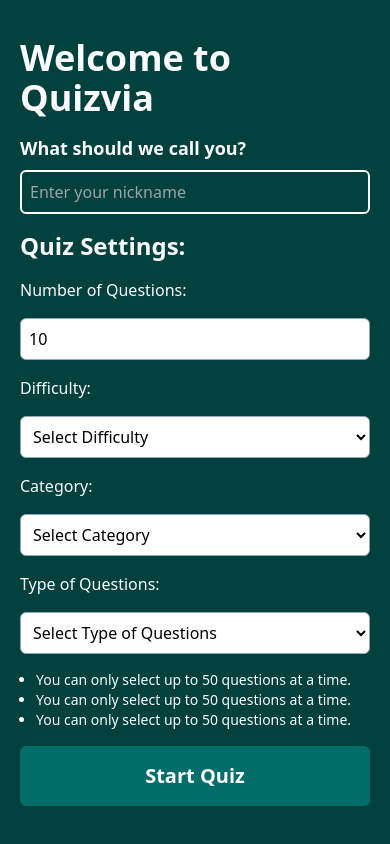
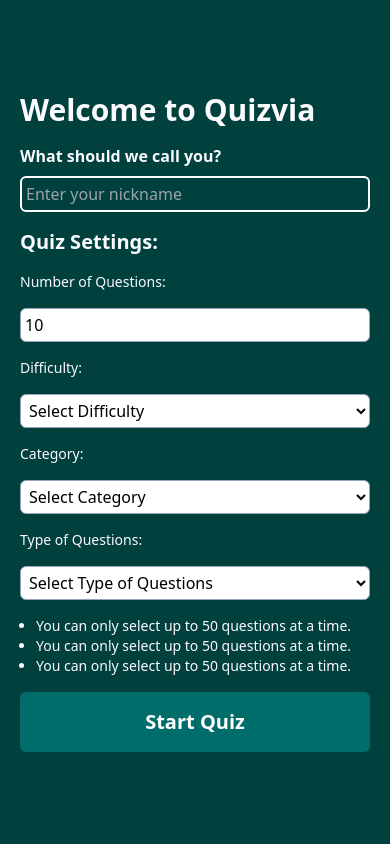
Before and after one commit to Loydie16/Quizvia, a React (Vite) app: page / in a window 390 px wide. Built offline with nearby package versions, Linux system fonts and the light colour scheme.

Commit message:
fix result page

```diff
--- a/index.html
+++ b/index.html
@@ -4,7 +4,7 @@
     <meta charset="UTF-8" />
     <link rel="icon" type="image/svg+xml" href="/vite.svg" />
     <meta name="viewport" content="width=device-width, initial-scale=1.0" />
-    <title>Quiz App</title>
+    <title>Quizvia</title>
   </head>
   <body>
     <div id="root"></div>
--- a/package.json
+++ b/package.json
@@ -16,6 +16,7 @@
     "@fortawesome/free-solid-svg-icons": "^6.5.2",
     "@fortawesome/react-fontawesome": "^0.2.0",
     "axios": "^1.7.2",
+    "prop-types": "^15.8.1",
     "react": "^18.2.0",
     "react-countdown-circle-timer": "^3.2.1",
     "react-dom": "^18.2.0",
--- a/src/HomePage.jsx
+++ b/src/HomePage.jsx
@@ -1,25 +1,26 @@
 import { FaFacebook, FaFacebookMessenger, FaGithub } from "react-icons/fa6";
-import { useState, useEffect } from "react";
+import { useState, useEffect, useContext } from "react";
 import { useNavigate } from "react-router-dom";
+import QuizContext from "./QuizContext";
 
 function HomePage() {
-  const [value, setValue] = useState("");
-  const [numQuestions, setNumQuestions] = useState(10);
-  const [difficulty, setDifficulty] = useState("");
-  const [category, setCategory] = useState("");
-  const [type, setType] = useState("");
+  const [name, setName] = useState("");
+  const { numQuestions, setNumQuestions, difficulty, setDifficulty, category, setCategory, type, setType } =
+    useContext(QuizContext);
   const navigate = useNavigate();
 
+
+
   useEffect(() => {
-    const storedValue = localStorage.getItem("name");
-    if (storedValue) {
-      setValue(storedValue);
+    const storedName = localStorage.getItem("name");
+    if (storedName) {
+      setName(storedName);
     }
   }, []);
 
   const handleSubmit = (e) => {
     e.preventDefault(); // Prevent the default form submission
-    localStorage.setItem("name", value);
+    localStorage.setItem("name", name);
     navigate("/questions", {
       state: {
         numQuestions,
@@ -29,6 +30,8 @@
       },
     }); // Navigate to the questions page with state
   };
+
+
 
   return (
     <>
@@ -74,36 +77,36 @@
           </div>
         </div>
 
-        <div className="flex flex-col justify-center size-full bg-[#00403d] p-5 md:p-20">
+        <div className="flex flex-col justify-center size-full bg-[#00403d] p-5  md:p-20">
           <form onSubmit={handleSubmit}>
             <div className="flex flex-col gap-8 xs:gap-4 place-content-center">
-              <span className="font-bold 2xl:text-6xl md:text-4xl text-4xl text-custom-gray">
+              <span className="font-bold 2xl:text-6xl md:text-4xl text-3xl text-custom-gray">
                 Welcome to Quizvia
               </span>
               <div className="flex flex-col gap-2">
-                <span className="text-lg text-custom-gray font-semibold ">
+                <span className="text-md lg:text-xl text-custom-gray font-semibold ">
                   What should we call you?
                 </span>
                 <input
-                  className="border-2 border-white  rounded-md p-2 text-white bg-transparent outline-none "
-                  value={value}
-                  onChange={(e) => setValue(e.target.value)}
+                  className="border-2 border-white  rounded-md p-1 md:p-2 text-white bg-transparent outline-none font-thin "
+                  value={name}
+                  onChange={(e) => setName(e.target.value)}
                   type="text"
                   placeholder="Enter your nickname"
+                  maxLength={8}
                   required
-
                 />
               </div>
 
               <div className="flex flex-col gap-4">
-                <span className="font-bold text-2xl text-custom-gray">
+                <span className="font-bold text-xl lg:text-2xl text-custom-gray">
                   Quiz Settings:
                 </span>
-                <span className="text-md text-custom-gray">
+                <span className="text-sm md:text-lg text-custom-gray">
                   Number of Questions:
                 </span>
                 <input
-                  className="border border-slate-400 bg-white rounded-md p-2  text-black "
+                  className="border border-slate-400 bg-white rounded-md p-1 md:p-2 text-black "
                   type="number"
                   placeholder="Enter the number of questions"
                   max={50}
@@ -113,9 +116,11 @@
                   onChange={(e) => setNumQuestions(e.target.value)}
                 />
 
-                <span className="text-md text-custom-gray">Difficulty:</span>
+                <span className="text-sm md:text-lg text-custom-gray">
+                  Difficulty:
+                </span>
                 <select
-                  className="border border-slate-400 bg-white rounded-md p-2 text-black hover:cursor-pointer"
+                  className="border border-slate-400 bg-white rounded-md p-1 md:p-2 text-black hover:cursor-pointer"
                   required
                   value={difficulty}
                   onChange={(e) => setDifficulty(e.target.value)}
@@ -129,14 +134,16 @@
                   <option value="hard">Hard</option>
                 </select>
 
-                <span className="text-md text-custom-gray">Category:</span>
+                <span className="text-sm md:text-lg text-custom-gray">
+                  Category:
+                </span>
                 <select
-                  className="border border-slate-400 bg-white rounded-md p-2 text-black hover:cursor-pointer"
+                  className="border border-slate-400 bg-white rounded-md p-1 md:p-2 text-black hover:cursor-pointer"
                   required
                   value={category}
                   onChange={(e) => setCategory(e.target.value)}
                 >
-                  <option value="" disabled  hidden>
+                  <option value="" disabled hidden>
                     Select Category
                   </option>
                   <option value="any">Any Category</option>
@@ -166,16 +173,16 @@
                   <option value="32">Cartoon & Animations</option>
                 </select>
 
-                <span className="text-md text-custom-gray">
+                <span className="text-sm md:text-lg text-custom-gray">
                   Type of Questions:
                 </span>
                 <select
-                  className="border border-slate-400 bg-white rounded-md p-2 text-black hover:cursor-pointer"
+                  className="border border-slate-400 bg-white rounded-md p-1 md:p-2 text-black hover:cursor-pointer"
                   required
                   value={type}
                   onChange={(e) => setType(e.target.value)}
                 >
-                  <option value="" disabled  hidden>
+                  <option value="" disabled hidden>
                     Select Type of Questions
                   </option>
                   <option value="any">Any Type</option>
--- a/src/Questions.jsx
+++ b/src/Questions.jsx
@@ -1,8 +1,9 @@
 import { TailSpin } from "react-loader-spinner";
-import { useLocation, useNavigate } from "react-router-dom";
+import { useNavigate } from "react-router-dom";
 import axios from "axios";
 import { useEffect, useState, useContext } from "react";
 import { CountdownCircleTimer } from "react-countdown-circle-timer";
+
 import toast from "react-hot-toast";
 import QuizContext from "./QuizContext";
 
@@ -14,19 +15,37 @@
 }
 
 function Questions() {
-  const location = useLocation();
+
   const navigate = useNavigate();
-  const { numQuestions, difficulty, category, type } = location.state;
 
   //const [questions, setQuestions] = useState([]);
   const [responseCode, setResponse] = useState();
-  const { questions, setQuestions, userChoices, setUserChoices } =
-    useContext(QuizContext);
+  const {
+    questions,
+    setQuestions,
+    userChoices,
+    setUserChoices,
+    numQuestions,
+    difficulty,
+    category,
+    type,
+  } = useContext(QuizContext);
   //const [userChoices, setUserChoices] = useState({}); // State for user choices
   const [currentQuestionIndex, setCurrentQuestionIndex] = useState(0); // State for current question index
 
+  window.onpopstate = () => {
+    navigate("/results");
+  };
+
+
+
+
   // eslint-disable-next-line react-hooks/exhaustive-deps
   useEffect(() => {
+    if (!numQuestions || !difficulty || !category || !type) {
+      navigate("/");
+      return;
+    }
     const fetchQuestions = async (numQuestions, difficulty, category, type) => {
       const params = {
         amount: numQuestions,
@@ -58,7 +77,7 @@
     };
 
     fetchQuestions(numQuestions, difficulty, category, type);
-  }, [numQuestions, difficulty, category, type, setQuestions]);
+  }, [numQuestions, difficulty, category, type, setQuestions, navigate]);
 
   const handleOptionChange = (questionIndex, answer) => {
     setUserChoices((prevChoices) => ({
--- a/src/QuizContext.jsx
+++ b/src/QuizContext.jsx
@@ -6,10 +6,14 @@
 export const QuizProvider = ({ children }) => {
   const [questions, setQuestions] = useState([]);
   const [userChoices, setUserChoices] = useState({});
+  const [numQuestions, setNumQuestions] = useState(10);
+  const [difficulty, setDifficulty] = useState("");
+  const [category, setCategory] = useState("");
+  const [type, setType] = useState("");
 
   return (
     <QuizContext.Provider
-      value={{ questions, setQuestions, userChoices, setUserChoices }}
+      value={{ questions, setQuestions, userChoices, setUserChoices, numQuestions, setNumQuestions, difficulty, setDifficulty, category, setCategory, type, setType }}
     >
       {children}
     </QuizContext.Provider>
--- a/src/Results.jsx
+++ b/src/Results.jsx
@@ -1,8 +1,18 @@
-import { useContext } from "react";
+import { useContext, useEffect, useState } from "react";
 import QuizContext from "./QuizContext";
+import { FaFacebook, FaFacebookMessenger, FaGithub } from "react-icons/fa6";
+
+
 
 function Results() {
-  const { questions, userChoices } = useContext(QuizContext);
+  const { questions, userChoices, numQuestions, difficulty, category, type } =
+    useContext(QuizContext);
+  const [name, setName] = useState("");
+
+
+  /* window.onpopstate = () => {
+    navigate("/");
+  }; */
 
   // Calculate the user's score
   const score = Object.keys(userChoices).reduce((score, key) => {
@@ -13,9 +23,48 @@
     return score;
   }, 0);
 
+  const categoryNames = {
+    9: "General Knowledge",
+    10: "Books",
+    11: "Film",
+    12: "Music",
+    13: "Musicals & Theatres",
+    14: "Television",
+    15: "Video Games",
+    16: "Board Games",
+    17: "Science & Nature",
+    18: "Computers",
+    19: "Mathematics",
+    20: "Mythology",
+    21: "Sports",
+    22: "Geography",
+    23: "History",
+    24: "Politics",
+    25: "Art",
+    26: "Celebrities",
+    27: "Animals",
+    28: "Vehicles",
+    29: "Comics",
+    30: "Gadgets",
+    31: "Japanese Anime & Manga",
+    32: "Cartoon & Animations",
+    any: "Any Category",
+  };
+
+  // Calculate passing percentage
+  const passingPercentage = 70;
+  const scorePercentage = (score / questions.length) * 100;
+
+  useEffect(() => {
+    const storedName = localStorage.getItem("name");
+    if (storedName) {
+      setName(storedName);
+    }
+  }, []);
+
   return (
-    <div className="results-container">
-      <h1>
+    <main className="flex flex-col bg-[#00403d] w-full min-h-screen font-poppins items-center">
+      {/* <h1>
         Your Score: {score} / {questions.length}
       </h1>
       <div className="results-details">
@@ -33,8 +82,103 @@
             )}
           </div>
         ))}
+      </div> */}
+
+      <div className="flex flex-col items-center gap-8 w-full h-auto m-10">
+        <div className="flex flex-col items-center gap-2 w-full">
+          <span className="text-2xl md:text-4xl font-bold text-custom-gray ">
+            Your Score <span className="text-[#ff9209]">{name}</span> is:
+          </span>
+          <span className="text-6xl md:text-7xl font-bold text-[#ff9209]">
+            {score}/{questions.length}
+          </span>
+        </div>
+        <div className="flex flex-col items-center gap-2 w-full">
+          <span className="flex justify-center w-full text-LG md:text-2xl font-bold text-custom-gray">
+            Quiz Settings:
+          </span>
+          <div className="flex flex-col w-full text-sm lg:text-md lg:flex-row lg:flex-wrap gap-2 lg:justify-center px-8 md:px-32 text-center">
+            <div className="w-full lg:w-[45%] bg-[#0a5a62] rounded-lg p-3">
+              <span className="font-bold text-custom-gray">
+                Number of Questions:{" "}
+              </span>
+              <span className="font-bold text-[#ff9209] ">{numQuestions}</span>
+            </div>
+            <div className="w-full lg:w-[45%] bg-[#0a5a62] rounded-lg p-3">
+              <span className="font-bold text-custom-gray">Category: </span>
+              <span className="font-bold text-[#ff9209] ">
+                {categoryNames[category]}
+              </span>
+            </div>
+            <div className="w-full lg:w-[45%] bg-[#0a5a62] rounded-lg p-3">
+              <span className="font-bold text-custom-gray">Difficulty: </span>
+              <span className="font-bold text-[#ff9209] ">
+                {difficulty.charAt(0).toUpperCase() + difficulty.slice(1)}
+              </span>
+            </div>
+            <div className="w-full lg:w-[45%] bg-[#0a5a62] rounded-lg p-3">
+              <span className="font-bold text-custom-gray">
+                Type of Questions:{" "}
+              </span>
+              <span className="font-bold text-[#ff9209] ">
+                {type.charAt(0).toUpperCase() + type.slice(1)}
+              </span>
+            </div>
+          </div>
+          <span className="text-xl md:text-3xl font-bold text-custom-gray text-center p-6 pt-8 ">
+            {scorePercentage >= passingPercentage
+              ? "Congratulations! You reached the passing score.  🎉👏🥳🎉"
+              : "You did not reach the passing score. Better luck next time! 🥚😔"}
+          </span>
+
+          <div className="flex flex-col md:flex-row items-center gap-4 w-full md:pt-2 lg:pt-20 px-8 justify-center">
+            <button
+              className="bg-[#ffd099] md:w-[30%] w-full text-[#00403d] rounded-md p-2 md:p-2 font-bold text-lg md:text-xl"
+              onClick={() => {
+
+              }}
+            >
+              Review Answers
+            </button>
+            <button
+              className="bg-[#ffd099] md:w-[30%] w-full text-[#00403d] rounded-md p-2 md:p-2 font-bold text-lg md:text-xl"
+              onClick={() => {
+                window.location.href = "/";
+              }}
+            >
+              Play Again
+            </button>
+          </div>
+        </div>
       </div>
-    </div>
+
+      <div className="fixed bottom-0 w-full h-1/6 bg-[#0a5a62] ">
+        <div className="flex items-center flex-col md:flex-row  justify-between w-full h-full p-3 md:px-20">
+          <div className="flex flex-col items-center justify-center gap-2">
+            <span className="text-xl font-bold text-custom-gray">
+              Follow me: @jltdev
+            </span>
+            <div className="flex flex-row gap-4">
+              <a href="">
+                <FaFacebook className="size-8 text-custom-gray" />
+              </a>
+              <a href="">
+                <FaFacebookMessenger className="size-8 text-custom-gray" />
+              </a>
+              <a href="">
+                <FaGithub className="size-8 text-custom-gray" />
+              </a>
+            </div>
+          </div>
+
+          <div className="flex flex-col items-center justify-center text-center">
+            <span className="font-semibold text-md md:text-lg text-custom-gray">
+              © 2024 Quizvia. All Rights Reserved.
+            </span>
+          </div>
+        </div>
+      </div>
+    </main>
   );
 }
 
```
Also changed, not shown: 1 other file (tests, documents, lock files or other folders).
